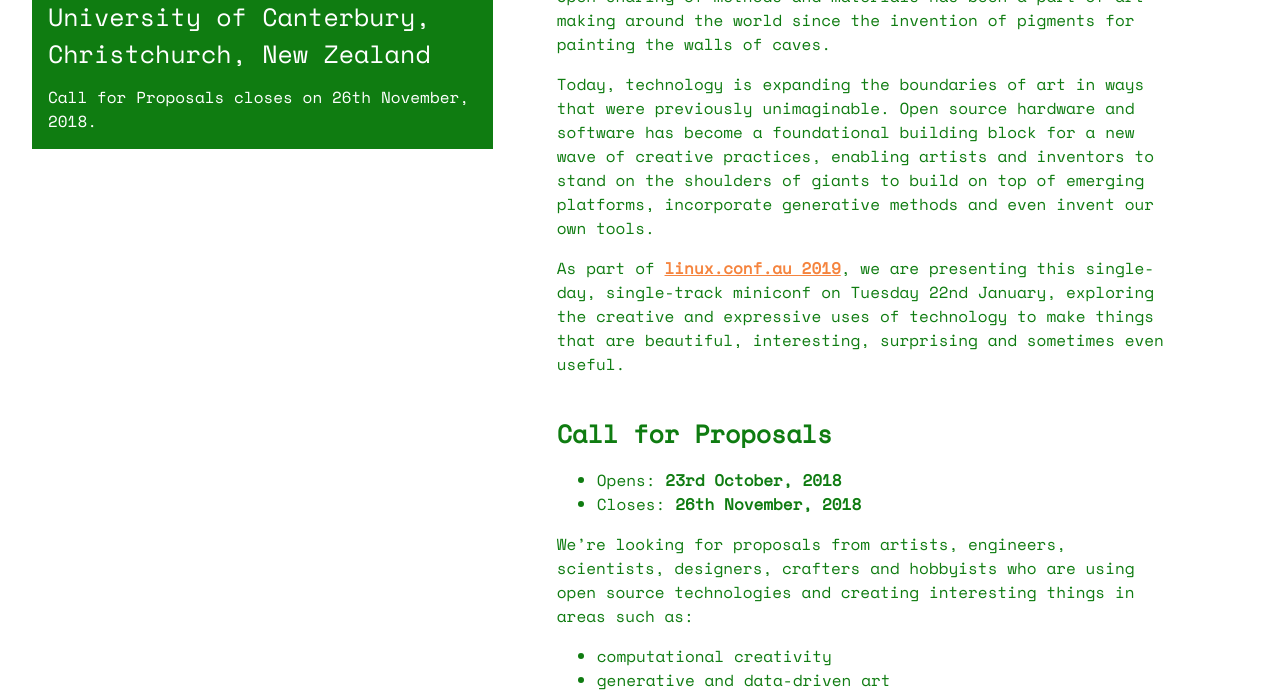
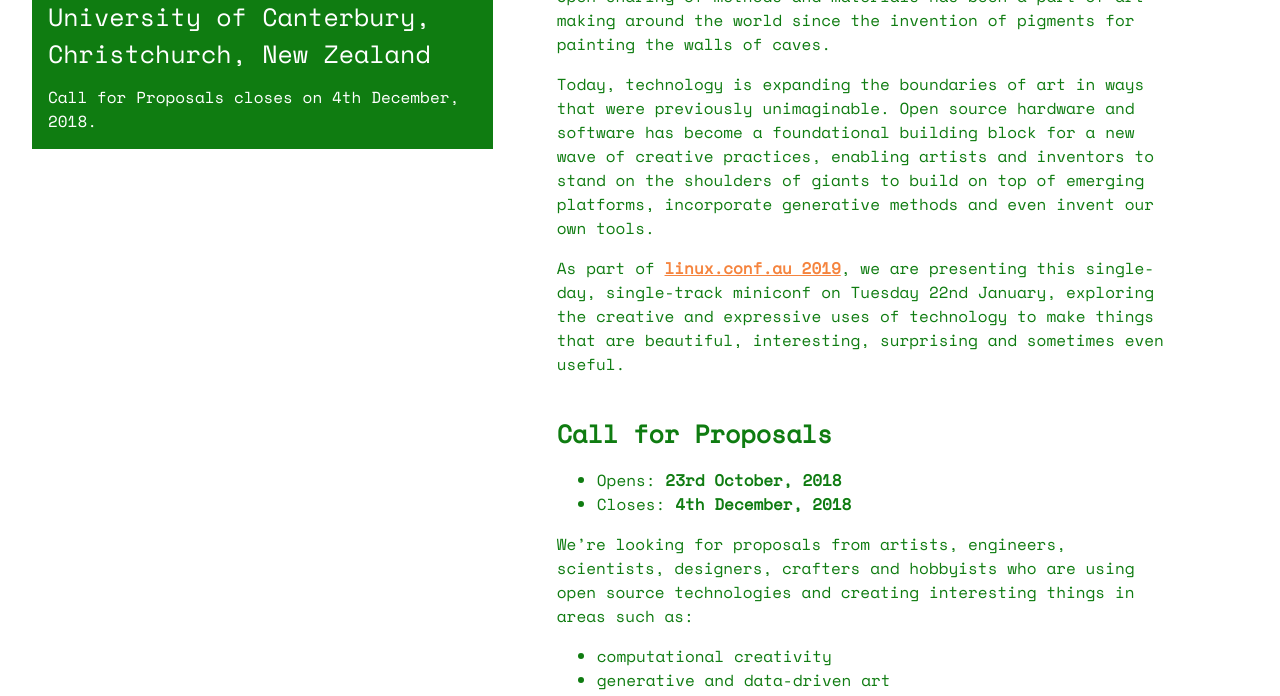
Before and after one commit to artandtech-miniconf/lca2019, a plain HTML site: page index.html in a window 1280 px wide. Shown: the part 508-1204 px from the top of the page. Drawn offline with nearby package versions, Linux system fonts and the light colour scheme; a script that the page names is missing.

Commit message:
Extend CFP by a week!

```diff
--- a/index.html
+++ b/index.html
@@ -31,7 +31,7 @@
     <aside>
       <h2>22 January 2019</h2>
       <p>University of Canterbury, Christchurch, New Zealand</p>
-      <p class="note">Call for Proposals closes on 26th November, 2018.</p>
+      <p class="note">Call for Proposals closes on 4th December, 2018.</p>
     </aside>
   </div>
 
@@ -43,7 +43,7 @@
     <h2>Call for Proposals</h2>
     <ul>
       <li>Opens: <time>23rd October, 2018</time></b></li>
-      <li>Closes: <time>26th November, 2018</time></li>
+      <li>Closes: <time>4th December, 2018</time></li>
     </ul>
     <p>We’re looking for proposals from artists, engineers, scientists, designers, crafters and hobbyists who are using open source technologies and creating interesting things in areas such as:</p>
     <ul>
```
